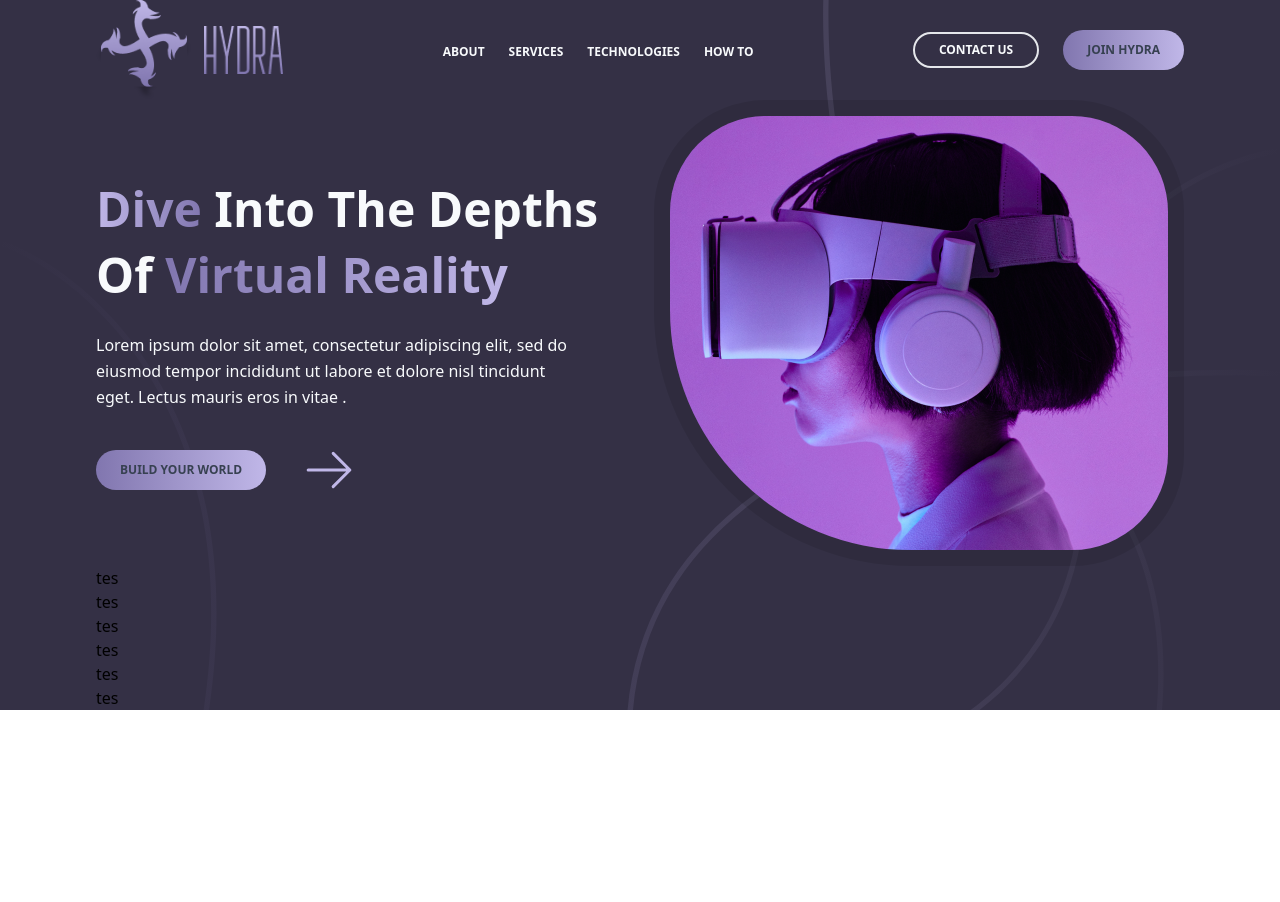
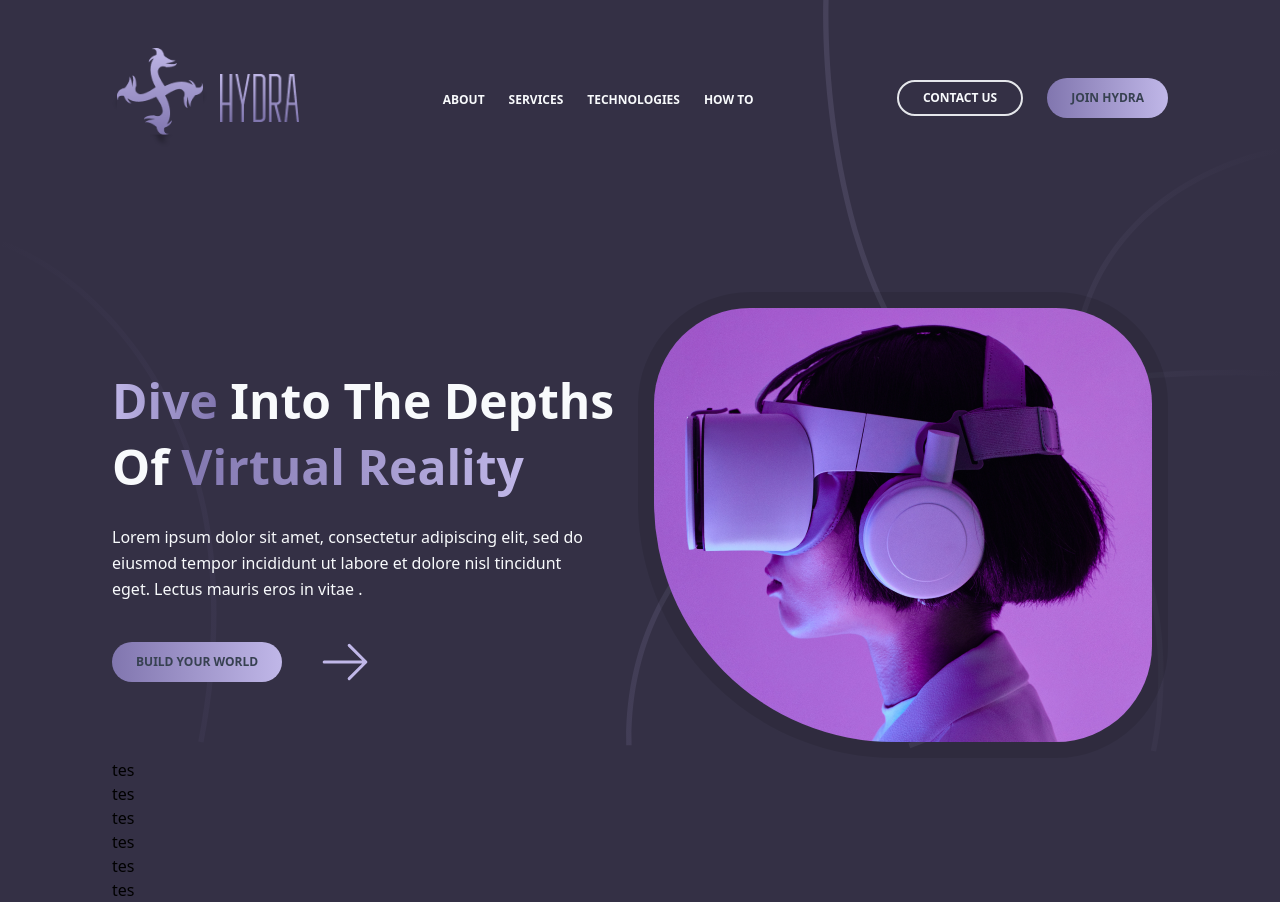
Before and after one commit to EvaldasP/hydra-landing-page, an Angular app: page / in a window 1280 px wide. Before the commit the page ends 800 px from the top, so only its background shows below. Built offline with nearby package versions, Linux system fonts and the light colour scheme.

Commit message:
padding adjustments

```diff
--- a/src/app/app.component.html
+++ b/src/app/app.component.html
@@ -1,3 +1,3 @@
-<div class="main-wrapper px-24">
+<div class="main-wrapper px-28 pt-12">
   <app-hero></app-hero>
 </div>
--- a/src/app/sections/hero/hero.component.html
+++ b/src/app/sections/hero/hero.component.html
@@ -1,7 +1,7 @@
 <div class="hero">
   <app-navigation></app-navigation>
 
-  <div class="flex justify-between items-center">
+  <div class="flex justify-between items-center mt-36">
     <div>
       <div class="text-slate-50 mb-10">
         <div class="leading-snug text-5xl font-bold mb-6">
```
